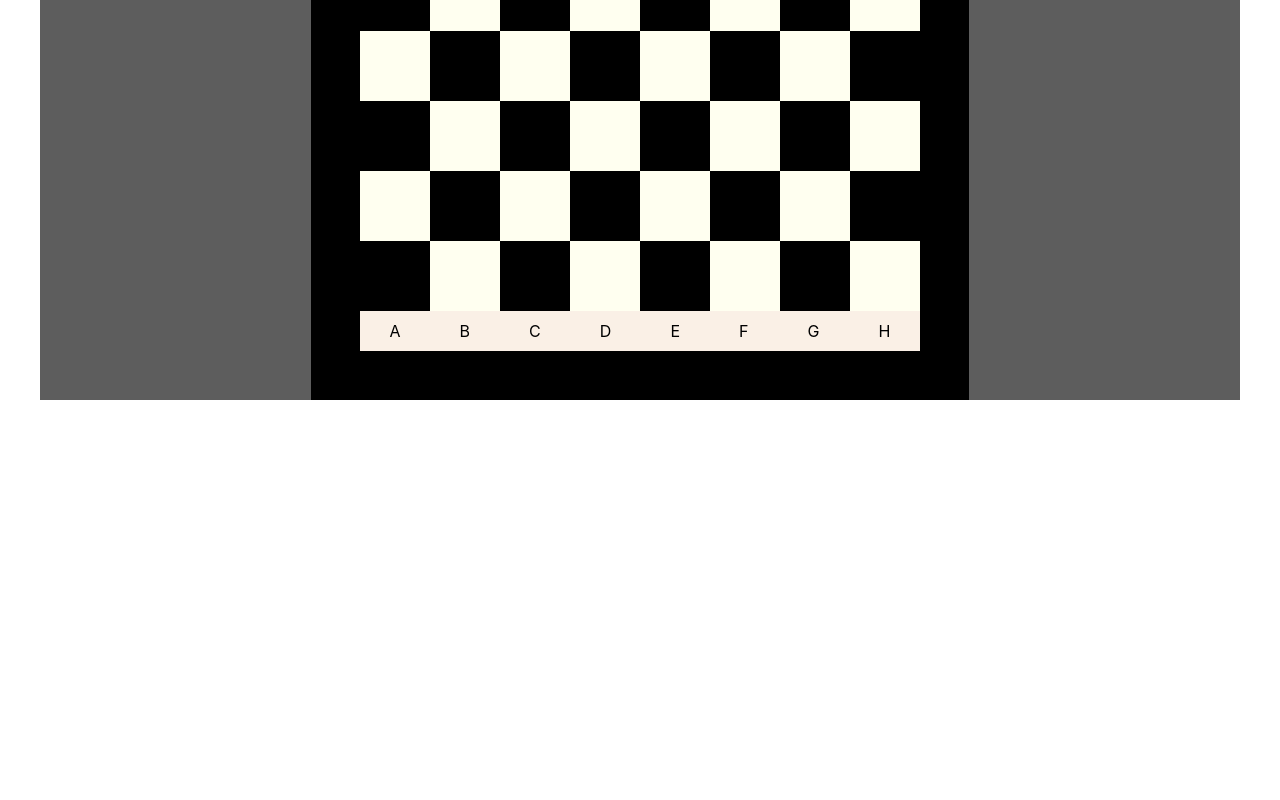
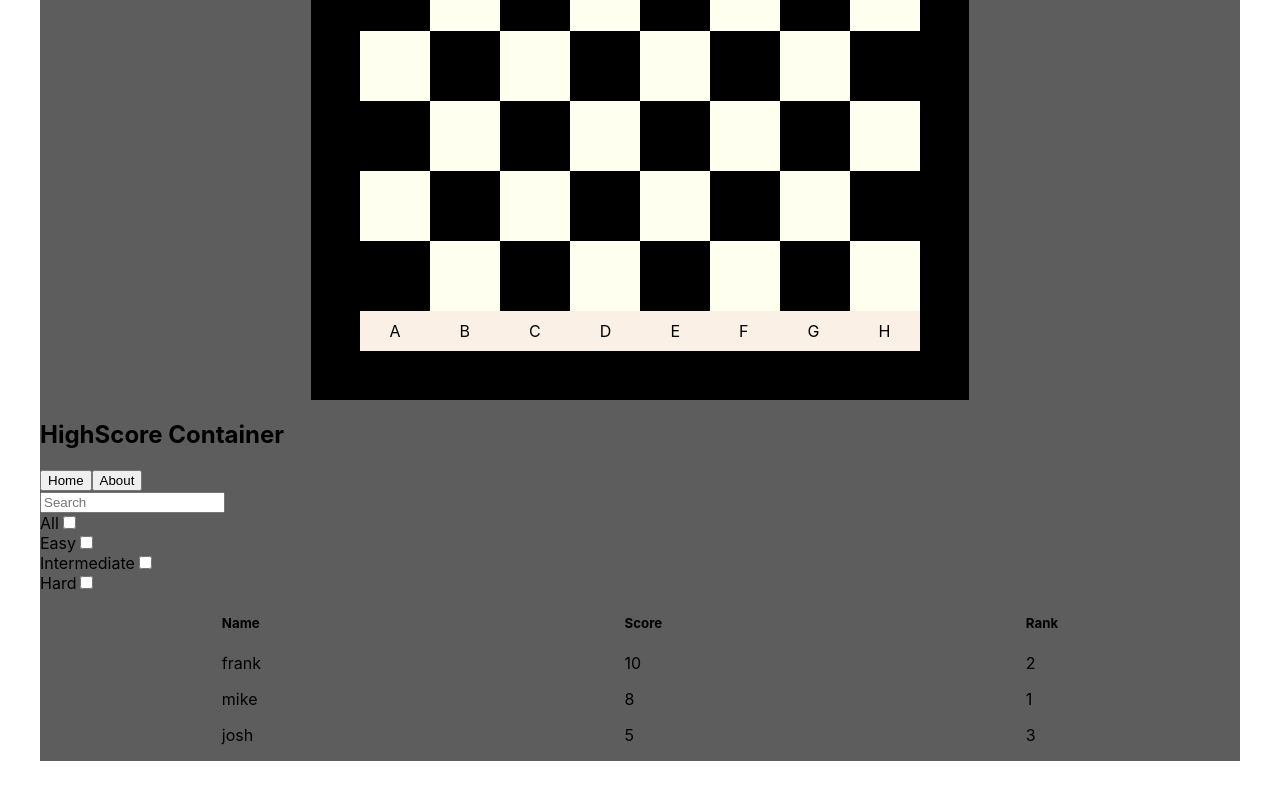
Before and after one commit to nemiasalc56/Chess-Trekkers, a React (Create React App) app: page / in a window 1280 px wide. Shown: the part 398-1198 px from the top of the page. Before the commit the page ends 838 px from the top, so only its background shows below. Built offline with nearby package versions, Linux system fonts and the light colour scheme.

Commit message:
highscore component shows list of scores

```diff
--- a/src/App.js
+++ b/src/App.js
@@ -1,12 +1,14 @@
 import React from 'react';
 import './App.css';
 import ChessBoard from './ChessBoard';
+import HighScore from './HighScore'
 
 function App() {
   return (
     <div className="App">
     	Chess Trekkers
-    <ChessBoard />
+    	<ChessBoard />
+    	<HighScore />
     </div>
   )
 }
--- /dev/null
+++ b/src/HighScore/HighScore.css
@@ -0,0 +1,4 @@
+.score-list {
+	display: flex;
+	justify-content: space-around;
+}
--- /dev/null
+++ b/src/HighScore/ScoreList/index.js
@@ -0,0 +1,58 @@
+import React from 'react'
+
+
+
+
+function Scorelist(props) {
+
+	const scores = props.scores.map((score) => {
+		return(
+			<p key={score.id}>
+				{score.high_score}
+			</p>
+			)
+	})
+
+	const scoreNames = props.scores.map((score) => {
+		return(
+			<p key={score.id}>
+				{score.owner.username}
+			</p>
+			)
+	})
+
+	const scoreRanks = props.scores.map((score) => {
+		return(
+			<p key={score.id}>
+				{score.rank}
+			</p>
+			)
+	})
+
+
+	return(
+		<div className="score-list">
+
+
+			<div className="names">
+				<h5>Name</h5>
+				{scoreNames}
+			</div>
+
+			<div className="scores">
+				<h5>Score</h5>
+				{scores}
+			</div>
+
+			<div className="ranks">
+				<h5>Rank</h5>
+				{scoreRanks}
+			</div>
+		</div>
+		)
+}
+
+
+
+
+export default Scorelist
--- /dev/null
+++ b/src/HighScore/index.js
@@ -0,0 +1,138 @@
+import React, { Component } from 'react'
+import ScoreList from './ScoreList'
+import './HighScore.css'
+
+
+
+class HighScore extends Component {
+	constructor(props) {
+		super(props)
+
+		this.state = {
+			scores:'',
+			scoreListOpen: false
+		}
+	}
+
+	componentDidMount() {
+
+		const scores = [
+			{
+				id: 1,
+				owner: {
+					username: "frank"
+				},
+				high_score: 10,
+				rank: 2,
+				difficulty: "easy",
+				date: "May 05, 2020"
+			},
+			{
+				id: 2,
+				owner: {
+					username: "mike"
+				},
+				high_score: 8,
+				rank: 1,
+				difficulty: "easy",
+				date: "May 05, 2020"
+			},
+			{
+				id: 3,
+				owner: {
+					username: "josh"
+				},
+				high_score: 5,
+				rank: 3,
+				difficulty: "easy",
+				date: "May 05, 2020"
+			}
+		]
+
+		this.setState({
+			scores: scores,
+			scoreListOpen: true
+		})
+
+	}
+
+	filterScores = (e) => {
+		console.log(e.target.name)
+	}
+
+
+	render() {
+
+		return(
+			<div className="highscore-container">
+
+				<h2>HighScore Container</h2>
+
+				<div>
+					<button>Home</button>
+					<button>About</button>
+
+				</div>
+
+				<form>
+					<input
+						type="text"
+						placeholder="Search"
+						name="search"/>
+
+				</form>
+
+				<div className="filter">
+					<div>
+						<label>All</label>
+						<input
+							type="checkbox"
+							name="all"
+							onChange={this.filterScores}
+						/>
+					</div>
+
+					<div>
+						<label>Easy</label>
+						<input
+							type="checkbox"
+							name="easy"
+							onChange={this.filterScores}
+						/>
+					</div>
+
+					<div>
+						<label>Intermediate</label>
+						<input
+							type="checkbox"
+							name="intermediate"
+							onChange={this.filterScores}
+						/>
+					</div>
+
+					<div>
+						<label>Hard</label>
+						<input
+							type="checkbox"
+							name="hard"
+							onChange={this.filterScoresd}
+						/>
+					</div>
+				</div>
+
+				<div className="list-container">
+					{this.state.scoreListOpen?
+					<ScoreList scores={this.state.scores}/>
+					: null
+					}
+				</div>
+
+			</div>
+			)
+
+	}
+}
+
+
+
+export default HighScore
```
